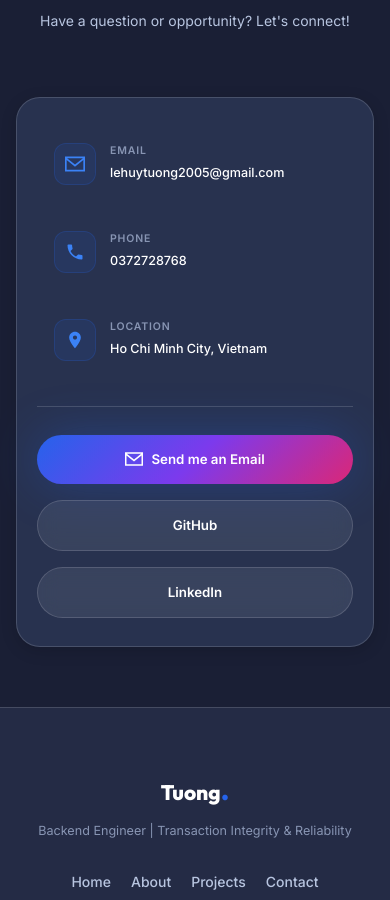
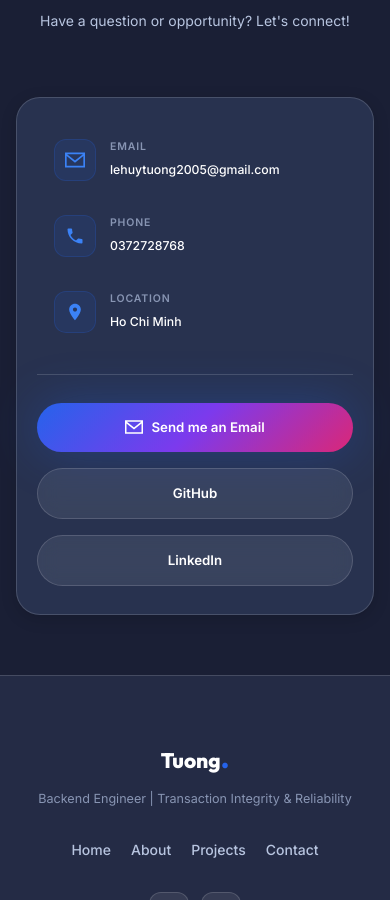
Before and after one commit to LeHuyTuong/portfolio, a React (Vite) app: page / in a window 390 px wide. Shown: the part 11100-12000 px from the top of the page. Built offline with nearby package versions, Linux system fonts and the light colour scheme.

Commit message:
fix: Resume - Solo Developer, sync WE order, add Playwright/Storybook/AI to S-Platform

```diff
--- a/src/components/Contact.css
+++ b/src/components/Contact.css
@@ -17,9 +17,9 @@
 
 /* ===== INFO GRID ===== */
 .contact-info-grid {
-    display: grid;
-    grid-template-columns: repeat(3, 1fr);
-    gap: 24px;
+    display: flex;
+    justify-content: space-between;
+    gap: 12px;
     margin-bottom: 40px;
     padding-bottom: 40px;
     border-bottom: 1px solid var(--glass-border);
@@ -27,14 +27,16 @@
 
 .contact-info-item {
     display: flex;
-    align-items: flex-start;
+    align-items: center;
     gap: 14px;
     text-decoration: none;
     color: inherit;
-    padding: 16px;
+    padding: 12px 16px;
     border-radius: var(--radius-md);
     border: 1px solid transparent;
     transition: all var(--transition-fast);
+    flex: 1;
+    min-width: 0;
 }
 
 .contact-info-item:hover {
@@ -71,12 +73,10 @@
 }
 
 .info-value {
-    font-size: 0.9rem;
+    font-size: 0.875rem;
     font-weight: 500;
     color: var(--text-primary);
-    overflow: hidden;
-    text-overflow: ellipsis;
-    white-space: nowrap;
+    word-break: break-all;
 }
 
 /* ===== ACTIONS ===== */
@@ -102,8 +102,8 @@
     }
 
     .contact-info-grid {
-        grid-template-columns: 1fr;
-        gap: 12px;
+        flex-direction: column;
+        gap: 8px;
         margin-bottom: 28px;
         padding-bottom: 28px;
     }
--- a/src/components/Resume.jsx
+++ b/src/components/Resume.jsx
@@ -89,11 +89,28 @@ const Resume = () => {
                             <span className="date-range">Apr 2026 – Present</span>
                         </div>
                         <div className="item-sub">
-                            <em>Software Engineer - Viettel Digital Talent | Part-time</em>
+                            <em>Software Engineer Trainee - Viettel Digital Talent | Part-time</em>
                         </div>
                         <ul className="resume-bullets">
-                            <li>Selected for Viettel Digital Talent 2026, a software engineering training program at Viettel Digital.</li>
+                            <li>Selected for Viettel Digital Talent 2026, a competitive software engineering training program at Viettel Digital.</li>
                             <li>Trained in backend engineering through technical coursework, mentoring, and project-based practice.</li>
+                        </ul>
+                    </div>
+
+                    <div className="experience-item" style={{ marginTop: '0.8rem' }}>
+                        <div className="item-header">
+                            <strong>FPT Software</strong>
+                            <span className="date-range">Dec 2025 – Apr 2026</span>
+                        </div>
+                        <div className="item-sub">
+                            <em>Backend Engineer | Internship</em>
+                        </div>
+                        <ul className="resume-bullets">
+                            <li><strong>gRPC Migration:</strong> Migrated Order-to-Product communication from REST to gRPC, reducing inter-service latency and HTTP overhead for frequently called endpoints.</li>
+                            <li><strong>Concurrency:</strong> Solved duplicate payment processing from 2 payment gateways (VNPay, SePay) by implementing distributed locking and idempotency checks.</li>
+                            <li><strong>Architecture:</strong> Worked with CQRS in microservice modules, separating read/write logic to improve maintainability and testability as the codebase grew.</li>
+                            <li><strong>Order State Machine:</strong> Built an Order status state machine with 5 validated transitions, ensuring consistent tracking and preventing invalid state changes.</li>
+                            <li><strong>Validation & Error Handling:</strong> Added request validation and centralized error handling, reducing invalid requests and making debugging faster.</li>
                         </ul>
                     </div>
 
@@ -111,23 +128,6 @@ const Resume = () => {
                             <li><strong>Optimization:</strong> Fixed N+1 query issues on listing pages using eager loading and selective column fetching, reducing query counts from 3 to 1 on key endpoints.</li>
                             <li><strong>Caching:</strong> Reduced redundant database access on site-wide page views by caching tracking scripts (Google Analytics, Facebook Pixel).</li>
                             <li><strong>SEO & Workflow:</strong> Integrated dynamic SEO metadata contributing to a Google Lighthouse SEO score of 90/100 and documented API endpoints to streamline team coordination.</li>
-                        </ul>
-                    </div>
-
-                    <div className="experience-item" style={{ marginTop: '0.8rem' }}>
-                        <div className="item-header">
-                            <strong>FPT Software</strong>
-                            <span className="date-range">Dec 2025 – Apr 2026</span>
-                        </div>
-                        <div className="item-sub">
-                            <em>Backend Engineer | Internship</em>
-                        </div>
-                        <ul className="resume-bullets">
-                            <li><strong>gRPC Migration:</strong> Migrated Order-to-Product communication from REST to gRPC, reducing inter-service latency and HTTP overhead for frequently called endpoints.</li>
-                            <li><strong>Concurrency:</strong> Solved duplicate payment processing from 2 payment gateways (VNPay, SePay) by implementing distributed locking and idempotency checks.</li>
-                            <li><strong>Architecture:</strong> Worked with CQRS in microservice modules, separating read/write logic to improve maintainability and testability as the codebase grew.</li>
-                            <li><strong>Order State Machine:</strong> Built an Order status state machine with 5 validated transitions, ensuring consistent tracking and preventing invalid state changes.</li>
-                            <li><strong>Validation & Error Handling:</strong> Added request validation and centralized error handling, reducing invalid requests and making debugging faster.</li>
                         </ul>
                     </div>
                 </section>
@@ -198,13 +198,15 @@ const Resume = () => {
                             <span className="date-range">[2026]</span>
                         </div>
                         <div className="item-sub">
-                            <em>Lead Architect (Solo) | Tech: Java 17, Spring Boot 3, React 19, MySQL, Redis, Docker, Telegram API, Google Drive API</em>
+                            <em>Solo Developer | Tech: Java 17, Spring Boot 3, React 19, TailwindCSS, MySQL, Redis, Docker, Playwright, Storybook, Telegram API, Google Drive API</em>
                         </div>
                         <ul className="resume-bullets">
                             <li>Architected a 'Micro-monolith' distributed system using the <strong>Transactional Outbox pattern</strong> to guarantee message delivery consistency between DB and external APIs (Telegram/Drive).</li>
                             <li>Engineered <strong>Distributed Lease Management</strong> to orchestrate task execution across multiple worker nodes, preventing resource contention and ensuring high availability.</li>
-                            <li>Developed a session-aware React 19 frontend with <strong>Role-Based Access Control (RBAC)</strong> and dynamic workspace routing for Admin and User roles.</li>
-                            <li>Integrated encrypted Service Account management for secure, multi-user integrations with Google Drive and Telegram bot notification systems.</li>
+                            <li>Developed a session-aware React 19 frontend with <strong>Role-Based Access Control (RBAC)</strong>, dynamic workspace routing, and Framer Motion animations.</li>
+                            <li>Built <strong>Storybook</strong> component library with accessibility (a11y) checks for UI isolation and visual regression testing.</li>
+                            <li>Wrote <strong>Playwright E2E smoke tests</strong> covering authentication, job submission, real-time state polling, and file download verification.</li>
+                            <li>Leveraged <strong>AI-assisted development</strong> (ChatGPT, Cursor) to accelerate architecture decisions and code review — maintaining full ownership and understanding of all design choices.</li>
                         </ul>
                         <p className="project-links">
                             GitHub: <a href="https://github.com/LeHuyTuong/S-Platform-Engine" target="_blank" rel="noopener noreferrer">github.com/LeHuyTuong/S-Platform-Engine</a>
--- a/src/data/portfolioData.js
+++ b/src/data/portfolioData.js
@@ -8,7 +8,7 @@ export const personalInfo = {
   subtitle: "Software Engineer focused on architecting scalable backend solutions, high-performance APIs, and reliable distributed systems.",
   email: "lehuytuong2005@gmail.com",
   phone: "0372728768",
-  location: "Ho Chi Minh City, Vietnam",
+  location: "Ho Chi Minh",
   bio: `Java Backend Developer with hands-on experience building transaction-oriented systems using Java 17 and Spring Boot 3. Delivered production features involving wallet flows, payment gateway integration, distributed locking, and performance optimization. Dedicated to building reliable, secure, and high-integrity backend systems for banking and fintech platforms.`,
   resumeUrl: "/resume",
   lastUpdated: "2026-04-20",
```
